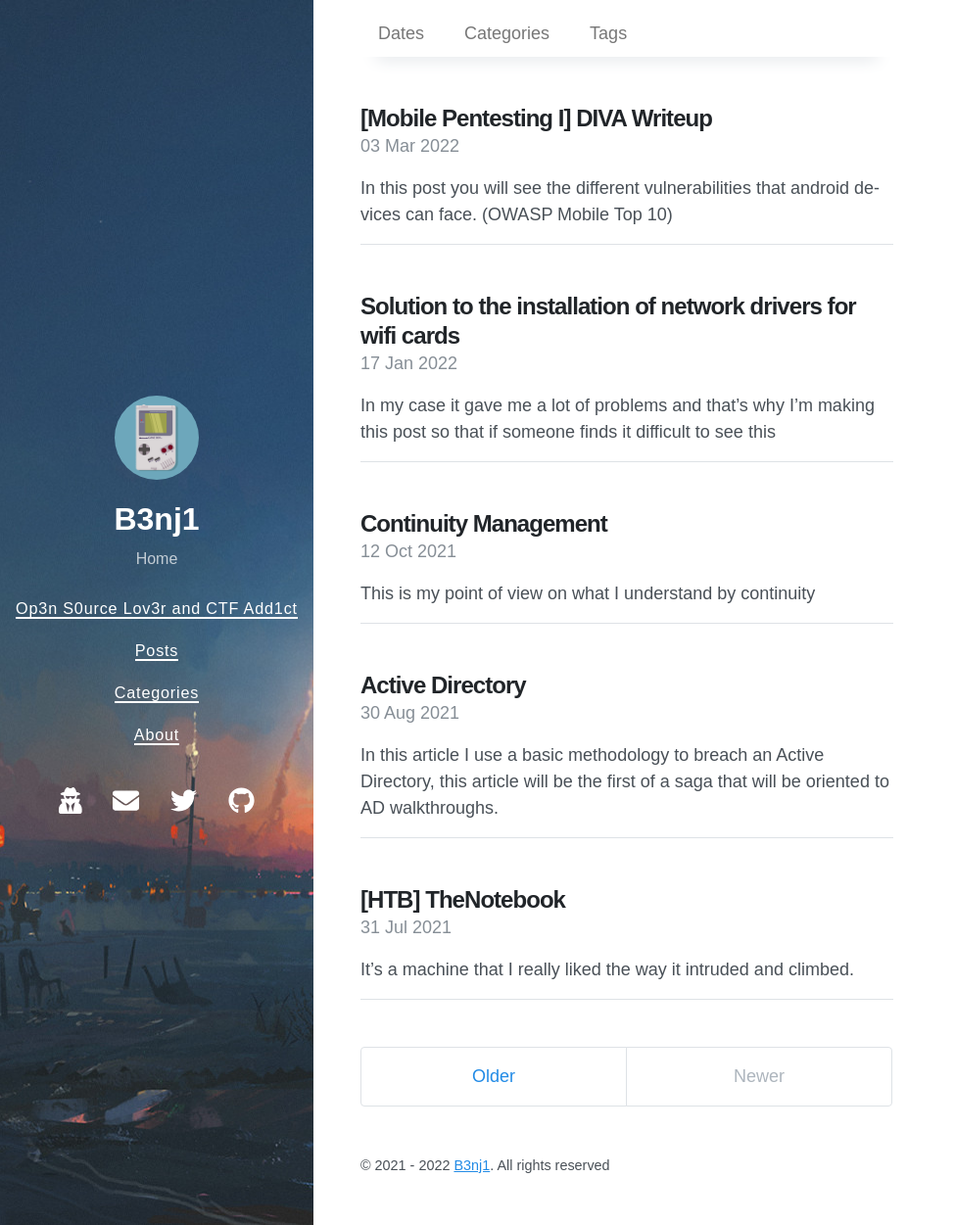
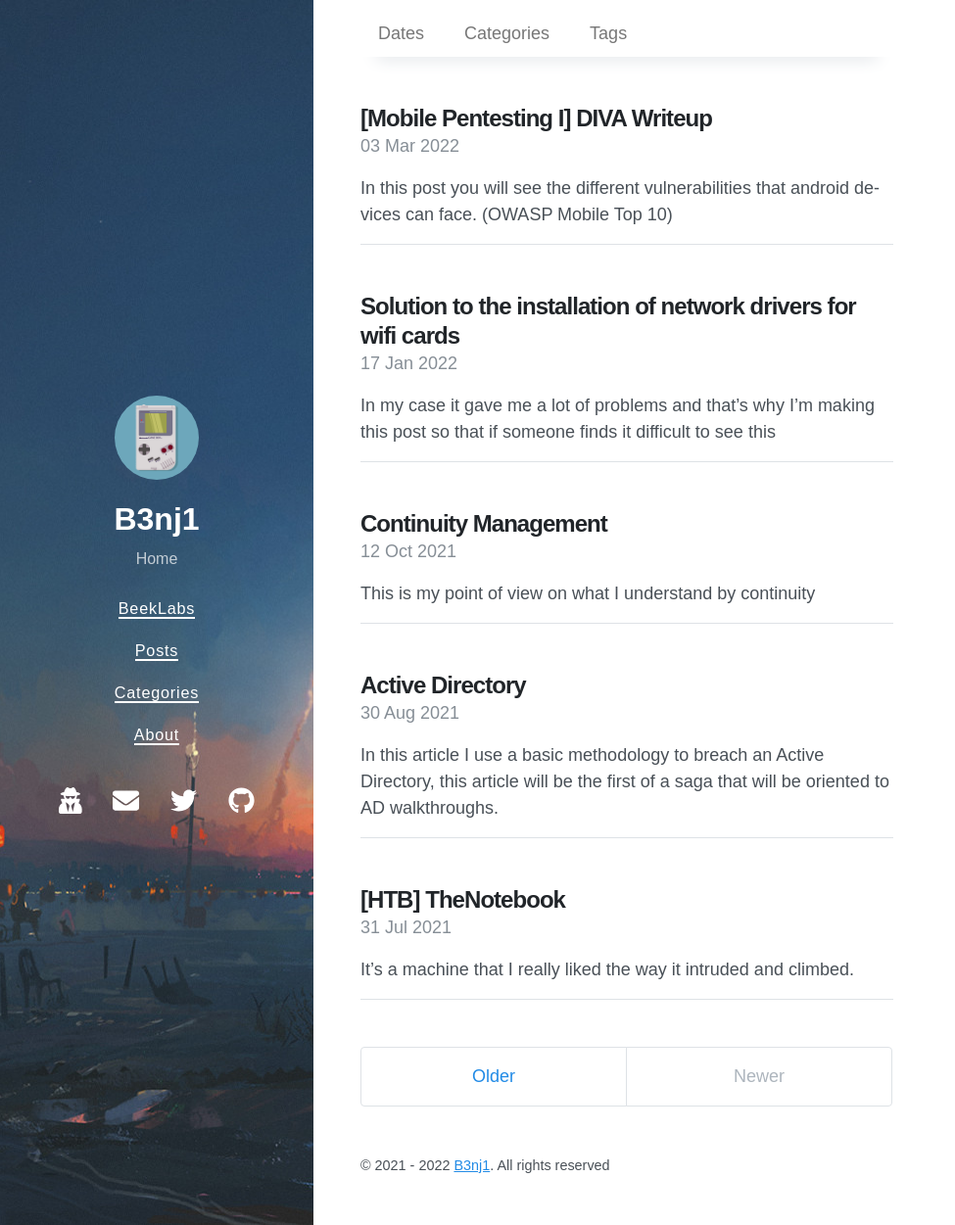
Before and after one commit to b3nj1-1/blog, a Jekyll site: the page built from index.html, in a window 1280 px wide and 1251 px high. Shown: the whole window at 98% size, without its empty margins (0-975 px from the left). Built offline with Jekyll 4.4.1, drawn with Linux system fonts in a browser that asks for light colours; nearby versions of some CDN libraries; the list of posts is cut into pages by our own code.

Commit message:
Update navigation.yml

```diff
--- a/_data/navigation.yml
+++ b/_data/navigation.yml
@@ -1,4 +1,4 @@
-- title: Op3n S0urce Lov3r and CTF Add1ct
+- title: BeekLabs
   url: https://beeklabs.com/
 - title: Posts
   url: /
```
